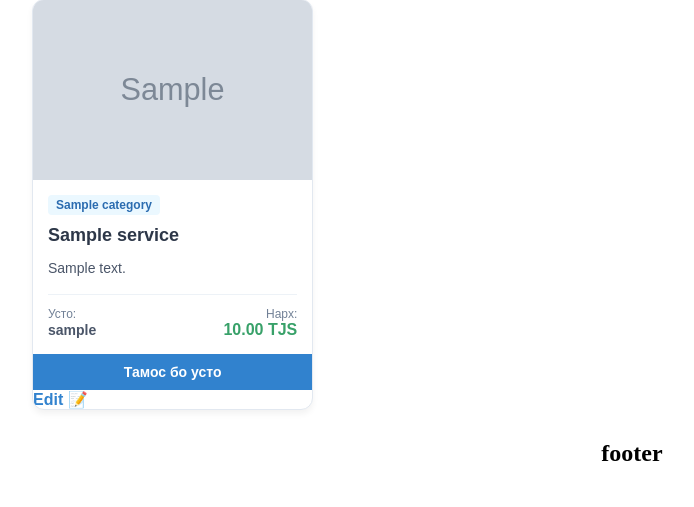
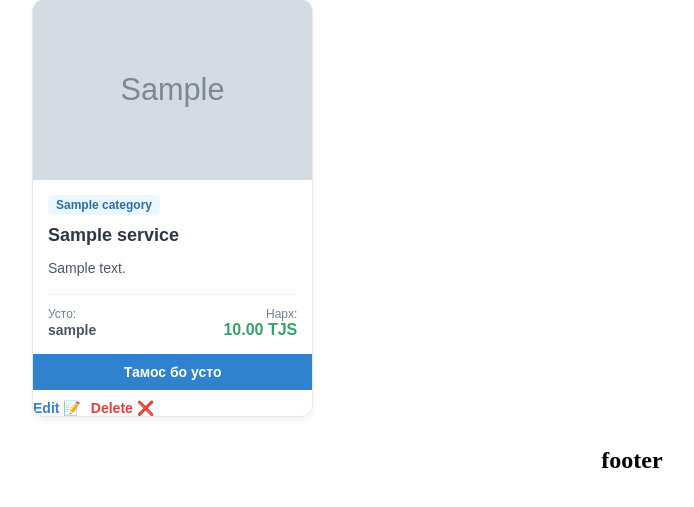
Before and after one commit to Xurwed9/usto-services, a Django app: page / in a window 1280 px wide. Shown: the part 158-665 px from the top of the page, without its empty margins (8-702 px from the left). Run offline with Django 5.2, Linux system fonts and the light colour scheme; a user stored in the database is signed in; tables that the repository leaves empty hold one stand-in row (values such as "Sample post"); grey boxes marked "Sample" are stand-in pictures.

Commit message:
delete_service

```diff
--- a/services/views.py
+++ b/services/views.py
@@ -100,3 +100,10 @@ def update_service(request, pk):
         'categories': categories,
         'title': 'Таҳрири хизматрасонӣ'
     })
+
+
+def delete_service(request, pk):
+    service = get_object_or_404(Service, pk=pk)
+    if service.master == request.user:
+        service.delete()
+    return redirect('service_list')
--- a/templates/services/service_list.html
+++ b/templates/services/service_list.html
@@ -50,9 +50,16 @@
                 <a href="/services/{{ service.id }}/" style="display: block; text-align: center; background: #3182ce; color: white; padding: 10px; text-decoration: none; font-weight: bold; font-size: 14px;">
                     Тамос бо усто
                 </a>
-                <a href="{% url 'update_service' service.pk %}" style="color: #3182ce; text-decoration: none; font-weight: bold;">
-    Edit 📝
-</a>
+                {% if service.master == request.user %}
+    <div style="display: flex; gap: 10px; margin-top: 10px;">
+        <a href="{% url 'update_service' service.id %}" style="color: #3182ce; text-decoration: none; font-weight: bold; font-size: 14px;">
+            Edit 📝
+        </a>
+        <a href="#" style="color: #e53e3e; text-decoration: none; font-weight: bold; font-size: 14px;">
+            Delete ❌
+        </a>
+    </div>
+{% endif %}
 
             </div>
         {% empty %}
```
